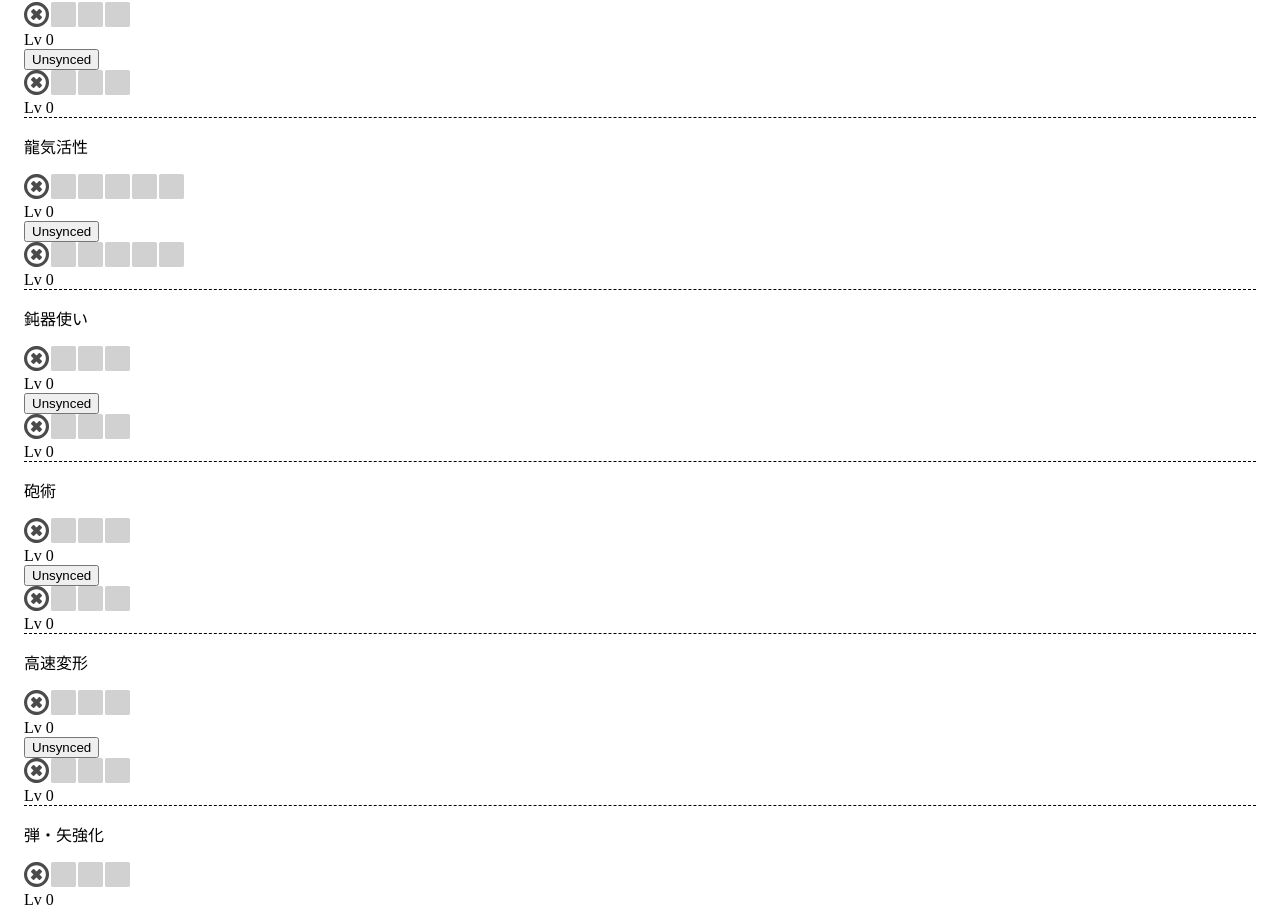
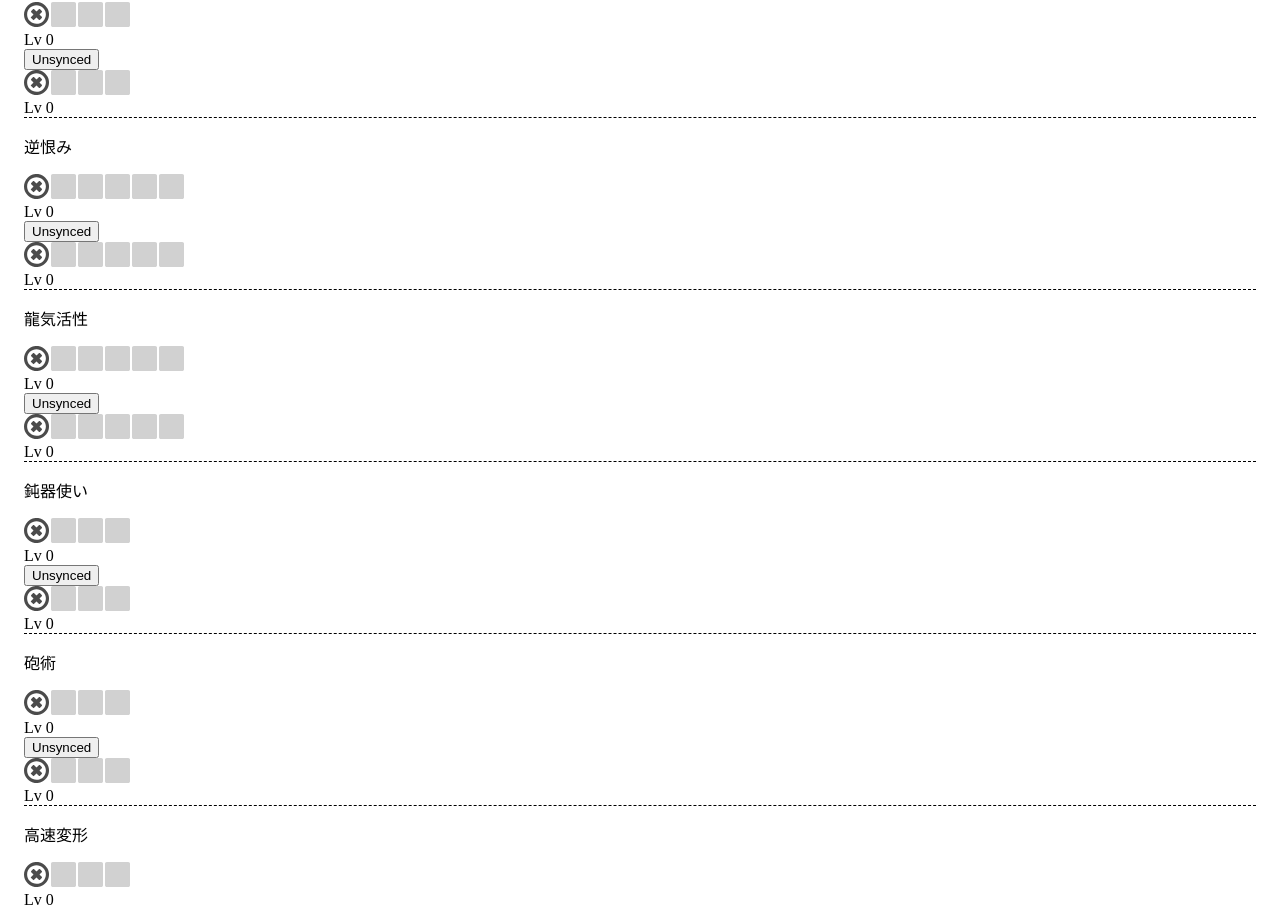
Before and after one commit to autopp/mhrise-atk-cmp, a Next.js app: page / in a window 1280 px wide. Shown: the part 4120-5027 px from the top of the page. Built offline with nearby package versions, Linux system fonts and the light colour scheme.

Commit message:
feat: add resentment

```diff
--- a/src/lib/status.ts
+++ b/src/lib/status.ts
@@ -101,6 +101,7 @@ export type Status = {
     readonly latentPower: Increase
     readonly agitator: Agitator
     readonly resuscitate: Increase
+    readonly resentment: Increase
     readonly dragonheart: Factor
     readonly bludgeoner: Bludgeoner
     readonly artillery: Factor
@@ -220,6 +221,8 @@ export const AGITATORS: Agitator[] = [
 
 export const RESUSCITATE = createAttackIncreaseSkill([5, 10, 20])
 
+export const RESENTMENT = createAttackIncreaseSkill([5, 10, 15, 20, 25])
+
 export const DRAGONHEART = createDamageFactorSkill(["1.0", "1.0", "1.0", "1.05", "1.1"])
 
 export const BLUDGEONERS: Bludgeoner[] = [
@@ -275,7 +278,7 @@ function calculateBaseAttack(status: Status): Decimal {
     item: { talonAndCharm, demonDrug, mightSeed, demonPowder },
     dango: { booster },
     rampage,
-    skill: { attackBoost, offensiveGuard, peakPerformance, agitator, resuscitate, dragonheart },
+    skill: { attackBoost, offensiveGuard, peakPerformance, agitator, resuscitate, resentment, dragonheart },
   } = status
 
   const weaponAttack = new Decimal(
@@ -296,7 +299,8 @@ function calculateBaseAttack(status: Status): Decimal {
       attackBoost,
       peakPerformance,
       agitator.attack,
-      resuscitate
+      resuscitate,
+      resentment
     )
   )
 }
--- a/src/pages/index.tsx
+++ b/src/pages/index.tsx
@@ -35,6 +35,7 @@ import {
   RAPID_FIRE_UPS,
   RESUSCITATE,
   DRAGONHEART,
+  RESENTMENT,
 } from "@/lib/status"
 import CheckboxInputRow from "@/components/checkbox-input-row"
 import { usePairingState } from "@/lib/pairing"
@@ -75,6 +76,7 @@ const Home: FC = () => {
   const skillLatentPower = usePairingState(0)
   const skillAgitator = usePairingState(0)
   const skillResuscitate = usePairingState(0)
+  const skillResentment = usePairingState(0)
   const skillDragonheart = usePairingState(0)
   const skillBludgeoner = usePairingState(0)
   const skillArtillery = usePairingState(0)
@@ -121,6 +123,7 @@ const Home: FC = () => {
         latentPower: LATENT_POWERS[valueOf(skillLatentPower)],
         agitator: AGITATORS[valueOf(skillAgitator)],
         resuscitate: RESUSCITATE[valueOf(skillResuscitate)],
+        resentment: RESENTMENT[valueOf(skillResentment)],
         dragonheart: DRAGONHEART[valueOf(skillDragonheart)],
         bludgeoner: BLUDGEONERS[valueOf(skillBludgeoner)],
         artillery: ARTILLERIES[valueOf(skillArtillery)],
@@ -158,6 +161,7 @@ const Home: FC = () => {
     skillLatentPower,
     skillAgitator,
     skillResuscitate,
+    skillResentment,
     skillDragonheart,
     skillBludgeoner,
     skillArtillery,
@@ -214,6 +218,7 @@ const Home: FC = () => {
         <LevelInputRow label="力の解放" levels={LATENT_POWERS} {...skillLatentPower} />
         <LevelInputRow label="挑戦者" levels={AGITATORS} {...skillAgitator} />
         <LevelInputRow label="死中に活" levels={RESUSCITATE} {...skillResuscitate} />
+        <LevelInputRow label="逆恨み" levels={RESENTMENT} {...skillResentment} />
         <LevelInputRow label="龍気活性" levels={DRAGONHEART} {...skillDragonheart} />
         <LevelInputRow label="鈍器使い" levels={BLUDGEONERS} {...skillBludgeoner} />
         <LevelInputRow label="砲術" levels={ARTILLERIES} {...skillArtillery} />
```
